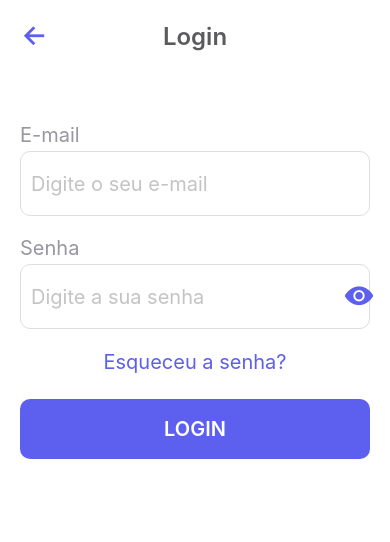
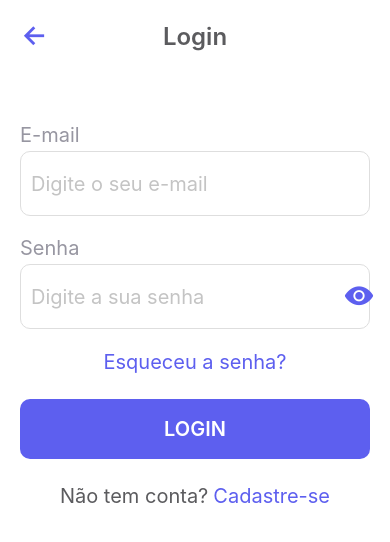
Before and after one commit to indicaDev/indica_benefits, a React Native app: screen / in a window 390 px wide. Shown: the top 542 px of the page. Built offline with nearby package versions, Linux system fonts and the light colour scheme.

Commit message:
feat: criação do botão de cadastre-se

```diff
--- a/src/screens/SignIn/index.tsx
+++ b/src/screens/SignIn/index.tsx
@@ -46,6 +46,10 @@ export function SigIn() {
       <View style={styles.buttonContainer}>
         <Button title="Login" onPress={() => Alert.alert("Realiza login")} />
       </View>
+      <TouchableOpacity style={styles.registerButton}>
+        <Text style={styles.registerTitle}>Não tem conta?</Text>
+        <Text style={styles.registerTitleBold}>Cadastre-se</Text>
+      </TouchableOpacity>
     </View>
   );
 }
--- a/src/screens/SignIn/styles.ts
+++ b/src/screens/SignIn/styles.ts
@@ -21,6 +21,21 @@ const styles = StyleSheet.create({
     paddingHorizontal: 20,
     marginTop: 25,
   },
+  registerButton: {
+    marginTop: 25,
+    alignSelf: "center",
+    flexDirection: "row",
+    alignItems: "center",
+  },
+  registerTitle: {
+    fontSize: 20,
+    color: "#5B5B5E",
+  },
+  registerTitleBold: {
+    fontSize: 20,
+    color: "#5D5FEF",
+    marginLeft: 5,
+  },
 });
 
 export default styles;
```
